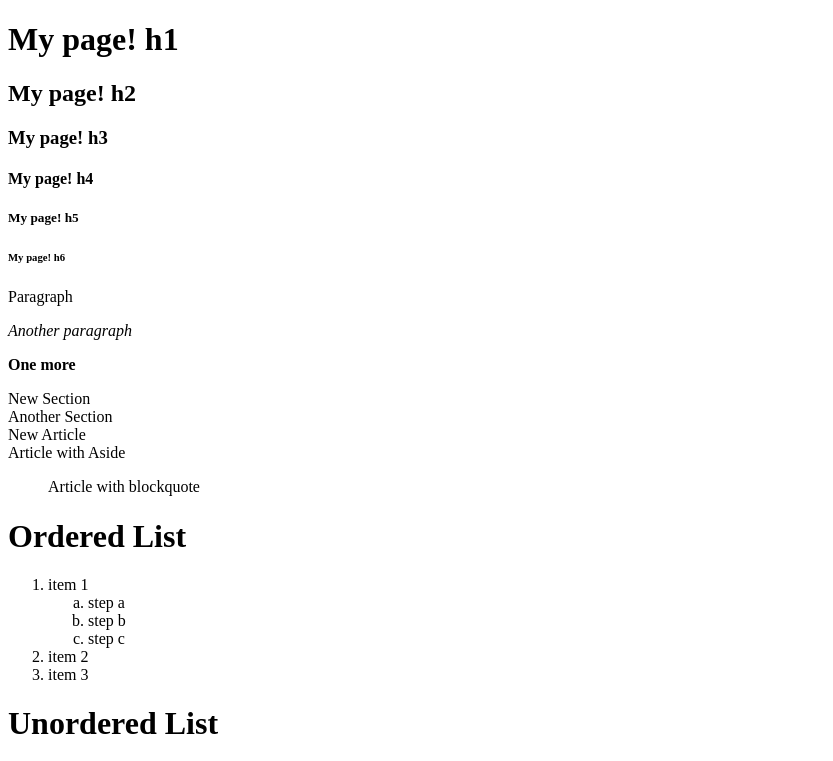
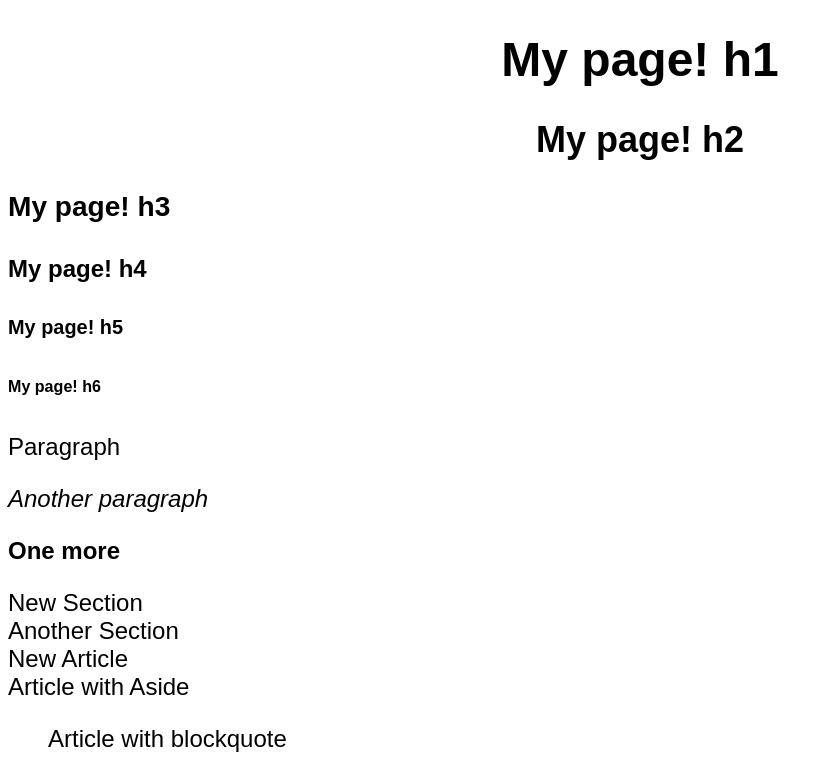
Before and after one commit to mffernando/html5_css3, a plain HTML site: page index.html in a window 1280 px wide. Shown: the top 761 px of the page, without its empty margins (0-833 px from the left). Drawn offline with Linux system fonts and the light colour scheme; a script that the page names is missing.

Commit message:
basic css

```diff
--- a/index.html
+++ b/index.html
@@ -6,7 +6,7 @@
     <meta http-equiv="X-UA-Compatible" content="IE=edge">
     <title>Page Title</title>
     <meta name="viewport" content="width=device-width, initial-scale=1">
-    <link rel="stylesheet" type="text/css" media="screen" href="main.css" />
+    <link rel="stylesheet" type="text/css" media="screen" href="styles.css" />
     <script src="main.js"></script>
 </head>
 
--- /dev/null
+++ b/styles.css
@@ -0,0 +1,12 @@
+h1, h2{
+    text-align: center;
+}
+
+p{
+    text-align: justify;
+}
+
+body{
+    font-size: 24px;
+    font-family: Arial, Helvetica, sans-serif;
+}
```
